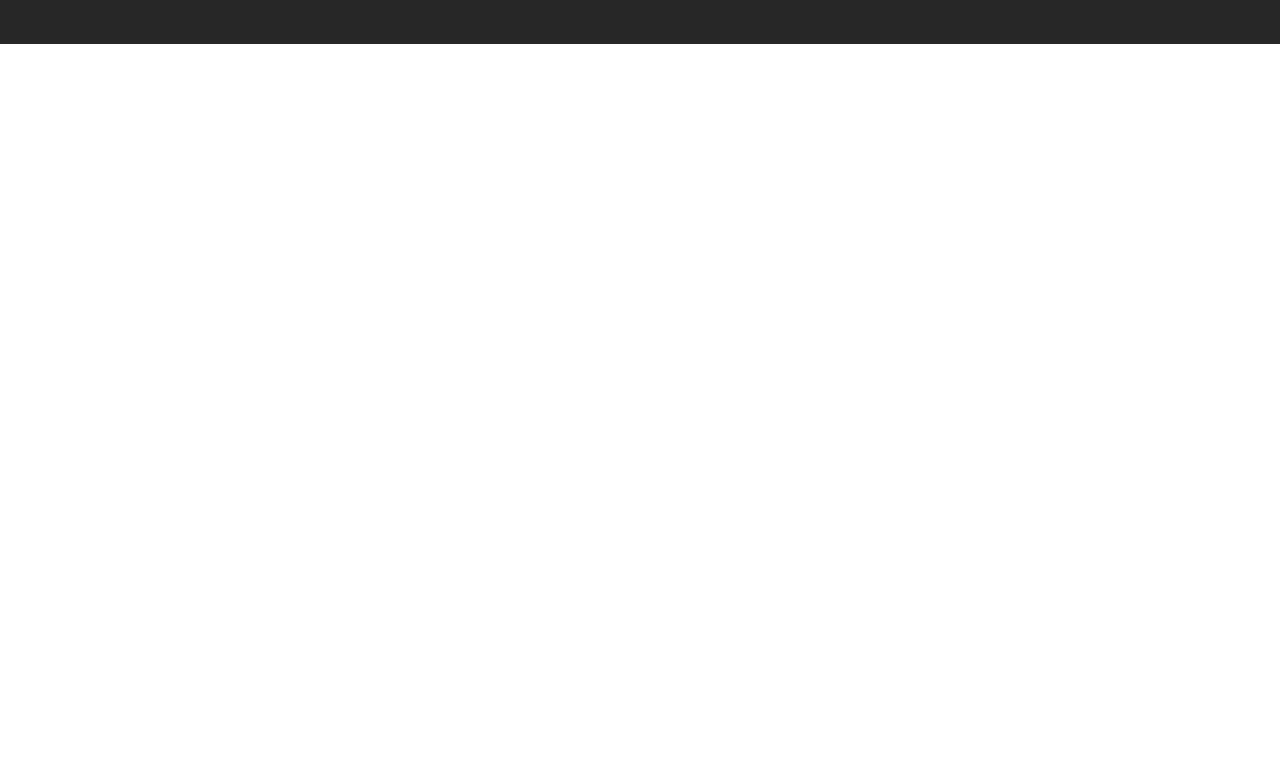
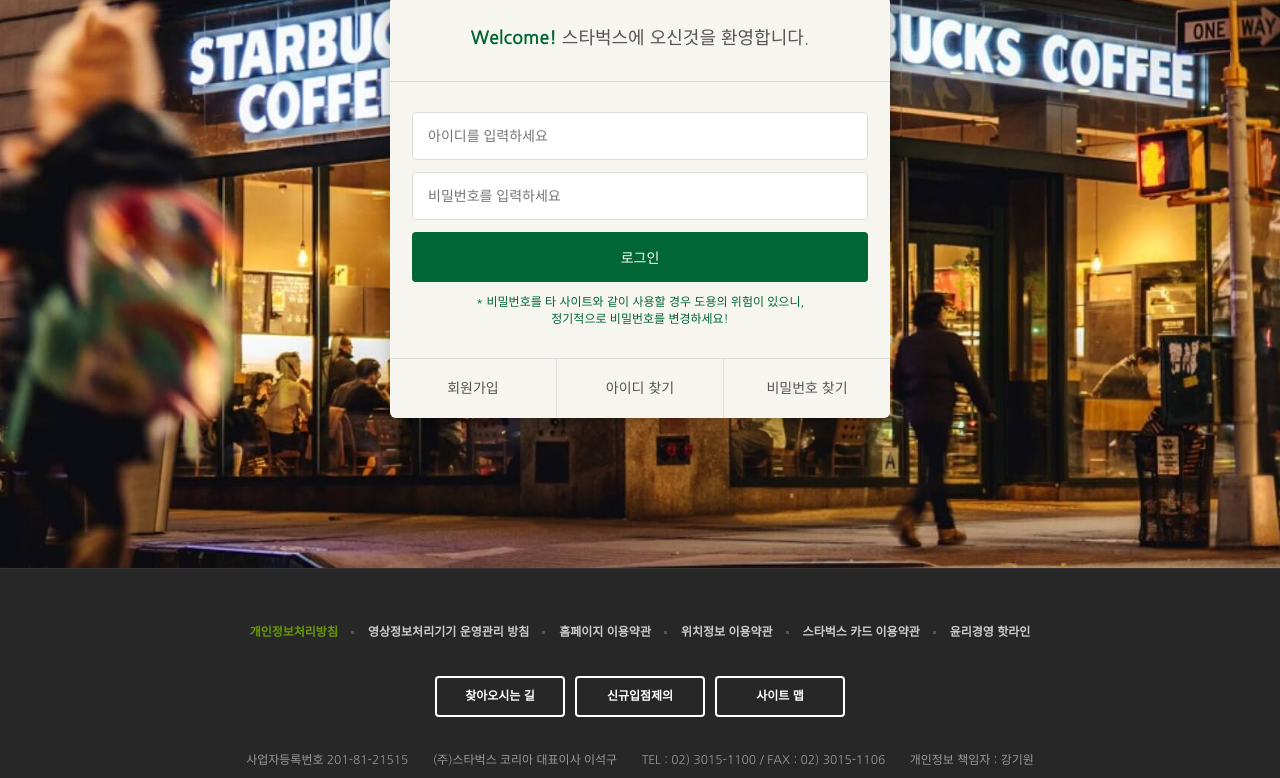
Before and after one commit to Owenknight2006/starbucks, a plain HTML site: page signin/signin.html in a window 1280 px wide. Shown: the part 290-1068 px from the top of the page. Before the commit the page ends 800 px from the top, so only its background shows below. Drawn offline with nearby package versions, Linux system fonts and the light colour scheme.

Commit message:
로그인 페이지 완성

```diff
--- /dev/null
+++ b/CSS/signin.css
@@ -0,0 +1,81 @@
+.signin {
+  margin-top: 120px;
+  padding: 100px 0 150px;
+  background-image: url(../images/signin_bg.jpg);
+  background-repeat: no-repeat;
+  background-position: center;
+  background-attachment: fixed;
+  background-size: cover;
+}
+.signin h1 {
+  color: #fff;
+  font-size: 30px;
+  font-weight: 700;
+  text-align: center;
+  margin-bottom: 24px;
+}
+
+.signin .signin__card {
+  width: 500px;
+  margin: 0 auto;
+  border-radius: 6px;
+  background-color: #f6f5f0;
+  box-shadow: 2px 2px 20px rgba(0, 0, 0, 0.3);
+  color: #555;
+}
+.signin .signin__card h2 {
+  padding: 30px;
+  font-size: 18px;
+  text-align: center;
+  border-bottom: 1px solid #ddd;
+}
+.signin .signin__card h2 strong {
+  font-weight: 700;
+  color: #006633;
+}
+.signin__card form {
+  padding: 30px 22px;
+}
+.signin__card form input {
+  width: 100%;
+  margin-bottom: 12px;
+  padding: 15px;
+  border: 1px solid #ddd;
+  border-radius: 4px;
+  outline: none;
+  box-sizing: border-box;
+  font-size: 14px;
+}
+.signin__card form [type="submit"] {
+  background-color: #006633;
+  border: none;
+  color: #fff;
+  font-variation-settings: 20px;
+  cursor: pointer;
+}
+.signin__card form p {
+  font-size: 12px;
+  color: #006633;
+  text-align: center;
+}
+
+.signin__card .actions {
+  display: flex;
+  border-top: 1px solid #ddd;
+}
+.signin__card .actions a {
+  flex-grow: 1;
+  flex-basis: 0;
+  text-align: center;
+  padding: 20px;
+  color: #555;
+  font-size: 14px;
+  border-right: 1px solid #ddd;
+}
+.signin__card .actions a:last-child {
+  border-right: none;
+}
+.signin__card .actions a:hover {
+  color: #ddd;
+  background-color: #006633;
+}
--- a/signin/signin.html
+++ b/signin/signin.html
@@ -51,6 +51,7 @@
     />
 
     <link rel="stylesheet" href="../CSS/common.css" />
+    <link rel="stylesheet" href="../CSS/signin.css" />
 
     <script defer src="../JS/common.js"></script>
   </head>
@@ -388,7 +389,26 @@
       </div>
     </header>
 
-    <section class="signin"></section>
+    <section class="signin">
+      <h1>log in</h1>
+      <div class="signin__card">
+        <h2><strong>Welcome!</strong> 스타벅스에 오신것을 환영합니다.</h2>
+        <form action="">
+          <input type="text" placeholder="아이디를 입력하세요" />
+          <input type="password" placeholder="비밀번호를 입력하세요" />
+          <input type="submit" value="로그인" />
+          <p>
+            * 비밀번호를 타 사이트와 같이 사용할 경우 도용의 위험이 있으니,<br />정기적으로
+            비밀번호를 변경하세요!
+          </p>
+        </form>
+        <div class="actions">
+          <a href="javascript:void(0)">회원가입</a>
+          <a href="javascript:void(0)">아이디 찾기</a>
+          <a href="javascript:void(0)">비밀번호 찾기</a>
+        </div>
+      </div>
+    </section>
 
     <!--FOOTER-->
     <footer>
```
